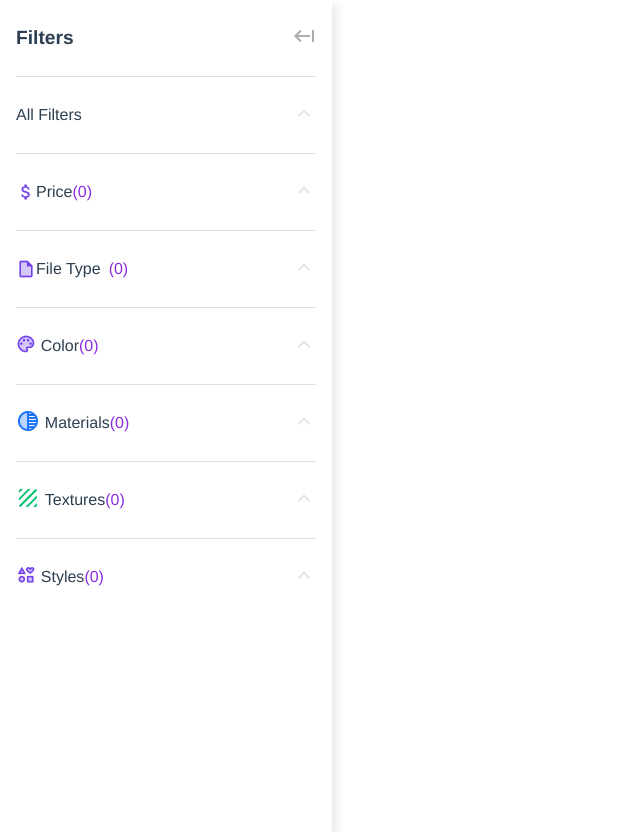
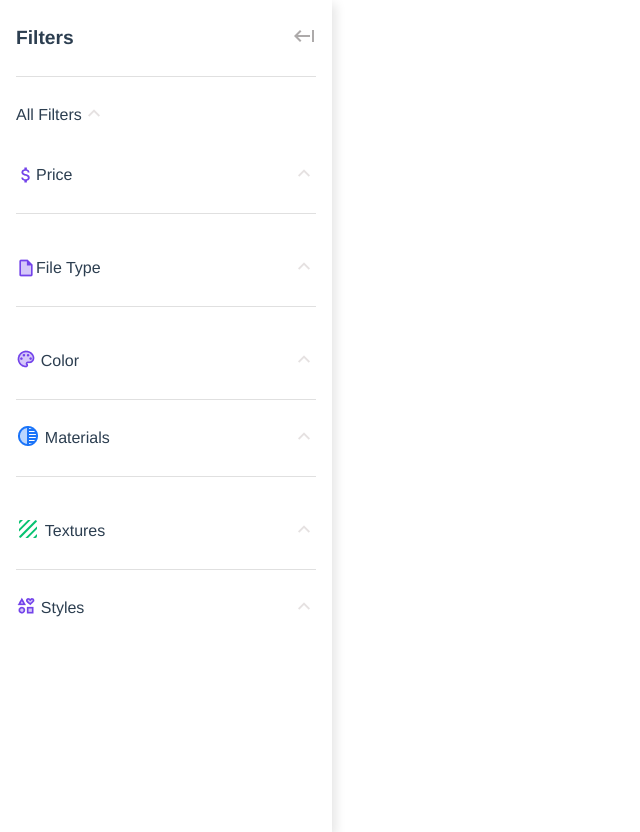
Before and after one commit to Harshit9651/figma2, a Vue app: page / in a window 1280 px wide. Shown: the whole page, without its empty margins (0-640 px from the left). Built offline with nearby package versions, Linux system fonts and the light colour scheme.

Commit message:
add new data

```diff
--- /dev/null
+++ b/src/assets/scss/global.scss
@@ -0,0 +1 @@
+@import url('https://fonts.googleapis.com/css2?family=Inter:ital,opsz,wght@0,14..32,100..900;1,14..32,100..900&display=swap');
--- a/src/components/SlidBar.vue
+++ b/src/components/SlidBar.vue
@@ -15,9 +15,15 @@
     <div v-if="sidebarVisible">
       <hr />
 
+
+
+
+
+
+
       <!-- All Filters Section -->
       <div class="filter-section">
-        <div class="filter-header">
+        <div  class="filter-header">
           <span>All Filters</span>
           <button @click="toggleFilterExtended">
             <img
@@ -29,6 +35,20 @@
               alt="Expand Filters"
             />
           </button>
+          </div>
+
+
+
+          <div
+    v-for="(filter, index) in appliedFilters"
+    :key="index"
+    class="filter-item"
+  >
+    {{ filter }}
+    <button @click="removeFilter(filter)">
+      <img src="../assets/close.png" alt="Remove Filter" />
+    </button>
+  </div>
         </div>
 
         <div v-if="filterExtended">
@@ -47,8 +67,9 @@
         </div>
       </div>
 
+      <div v-if="appliedFilters.length > 0">
       <hr />
-
+    </div>
       <!-- Price Section -->
       <!-- <div class="price-section">
         <div class="filter-header">
@@ -84,7 +105,7 @@
         <div class="filter-header">
           <div class="left">
             <img src="../assets/attach_money.png" alt="Price" />
-            <span>Price <div class="priceselcted">({{priceCount}})</div></span>
+            <span>Price <div v-if="selectedPrices.length>0" class="priceselcted">({{priceCount}})</div></span>
           </div>
           <button @click="togglePriceExtended">
             <img
@@ -124,7 +145,7 @@
             <img src="../assets/insert_drive_file.png" alt="" />
             <span
               >File Type
-              <div class="file-selected">({{ fileTypeCount }})</div></span
+              <div class="file-selected " v-if="selectedFileTypes.length > 0">({{ fileTypeCount }})</div></span
             >
           </div>
           <button @click="toggleFileTypeExtended">
@@ -177,7 +198,7 @@
         <div class="filter-header">
           <div class="left">
             <img src="../assets/color_lens.png" alt="" />
-            <span>Color <div class="colorcount">({{ colorCount}})</div></span>
+            <span>Color <div v-if="selectedColors.length>0"  class="colorcount">({{ colorCount}})</div></span>
           </div>
           <button @click="toggleColorExtended">
             <img
@@ -210,12 +231,12 @@
       </div>
       <hr />
       <!-- Materials Section -->
-      <!-- Materials Section -->
+
       <div class="materials">
         <div class="filter-header">
           <div class="left">
             <img src="../assets/tonality.png" alt="" />
-            <span>Materials <div class="materailcount">({{ materialCount}})</div></span>
+            <span>Materials <div  v-if="selectedMaterials.length>0" class="materailcount">({{ materialCount}})</div></span>
           </div>
           <button @click="toggleMaterialsExtended">
             <img
@@ -340,7 +361,7 @@
         <div class="filter-header">
           <div class="left">
             <img src="../assets/texture.png" alt="" />
-            <span>Textures <div class="textcturecount">({{textureCount }})</div></span>
+            <span>Textures <div v-if="selectedTextures.length>0" class="textcturecount">({{textureCount }})</div></span>
           </div>
           <button @click="toggleTexturesExtended">
             <img
@@ -383,7 +404,7 @@
         <div class="filter-header">
           <div class="left">
             <img src="../assets/interests.png" alt="" />
-            <span>Styles <div class="stylecount">({{ styleCount }})</div></span>
+            <span>Styles <div v-if="selectedStyles.length>0" class="stylecount">({{ styleCount }})</div></span>
           </div>
           <button @click="toggleStylesExtended">
             <img
@@ -422,7 +443,7 @@
         </div>
       </div>
     </div>
-  </div>
+
 </template>
 
 <script setup>
@@ -452,11 +473,8 @@ const textureCount = computed(() => selectedTextures.value.length); // Fixed spe
 const styleCount = computed(() => selectedStyles.value.length); // Fixed spelling
 
 
-const appliedFilters = ref(["Gray", "Price"]);
-// Active filter logic
-const removeFilter = (index) => {
-  appliedFilters.value.splice(index, 1);
-};
+
+
 
 // Toggle Sidebar visibility
 function toggleSidebar() {
@@ -464,9 +482,9 @@ function toggleSidebar() {
 }
 
 // Toggle extended section states
-function toggleFilterExtended() {
-  filterExtended.value = !filterExtended.value;
-}
+// function toggleFilterExtended() {
+//   filterExtended.value = !filterExtended.value;
+// }
 function togglePriceExtended() {
   priceExtended.value = !priceExtended.value;
 }
@@ -562,6 +580,41 @@ function toggleMaterialSelection(material) {
     selectedMaterials.value.push(material);
   }
 }
+const appliedFilters = computed(() => {
+  const filters = [];
+
+  if (selectedPrices.value.length) {
+    filters.push(...selectedPrices.value);
+  }
+  if (selectedColors.value.length) {
+    filters.push(...selectedColors.value);
+  }
+  if (selectedTextures.value.length) {
+    filters.push(...selectedTextures.value);
+  }
+  if (selectedFileTypes.value.length) {
+    filters.push(...selectedFileTypes.value);
+  }
+  if (selectedStyles.value.length) {
+    filters.push(...selectedStyles.value);
+  }
+
+  return filters;
+});
+
+const removeFilter = (filter) => {
+  if (selectedPrices.value.includes(filter)) {
+    selectedPrices.value.splice(selectedPrices.value.indexOf(filter), 1);
+  } else if (selectedColors.value.includes(filter)) {
+    selectedColors.value.splice(selectedColors.value.indexOf(filter), 1);
+  } else if (selectedTextures.value.includes(filter)) {
+    selectedTextures.value.splice(selectedTextures.value.indexOf(filter), 1);
+  } else if (selectedFileTypes.value.includes(filter)) {
+    selectedFileTypes.value.splice(selectedFileTypes.value.indexOf(filter), 1);
+  } else if (selectedStyles.value.includes(filter)) {
+    selectedStyles.value.splice(selectedStyles.value.indexOf(filter), 1);
+  }
+};
 </script>
 
 <style lang="scss" scoped>
@@ -910,4 +963,26 @@ hr {
     }
   }
 }
+.filter-section{
+  display: flex;
+  gap: 1rem;
+  flex-wrap: wrap;
+  height: auto;
+  .filter-item{
+    height:2.62rem;
+    width:5.5rem;
+    border-radius: 2.5rem;
+    background: #7343EA;
+    display: flex;
+    justify-content: center;
+    align-items: center;
+    color: white;
+    gap:.3rem;
+    img{
+      margin-top:.2rem;
+    }
+
+
+  }
+}
 </style>
--- a/vue.config.js
+++ b/vue.config.js
@@ -1,4 +1,11 @@
-const { defineConfig } = require('@vue/cli-service')
+const { defineConfig } = require("@vue/cli-service");
 module.exports = defineConfig({
-  transpileDependencies: true
-})
+  transpileDependencies: true,
+  css: {
+    preprocessorOptions: {
+      scss: {
+        adtionalData: `@import "../assets/scss/global.scss";`,
+      },
+    },
+  },
+});
```
